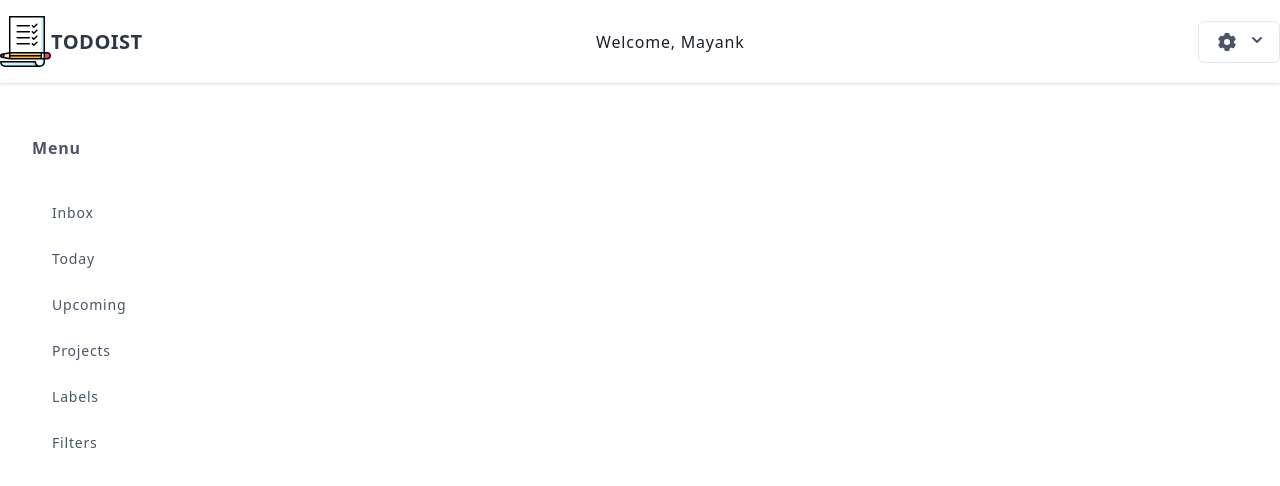
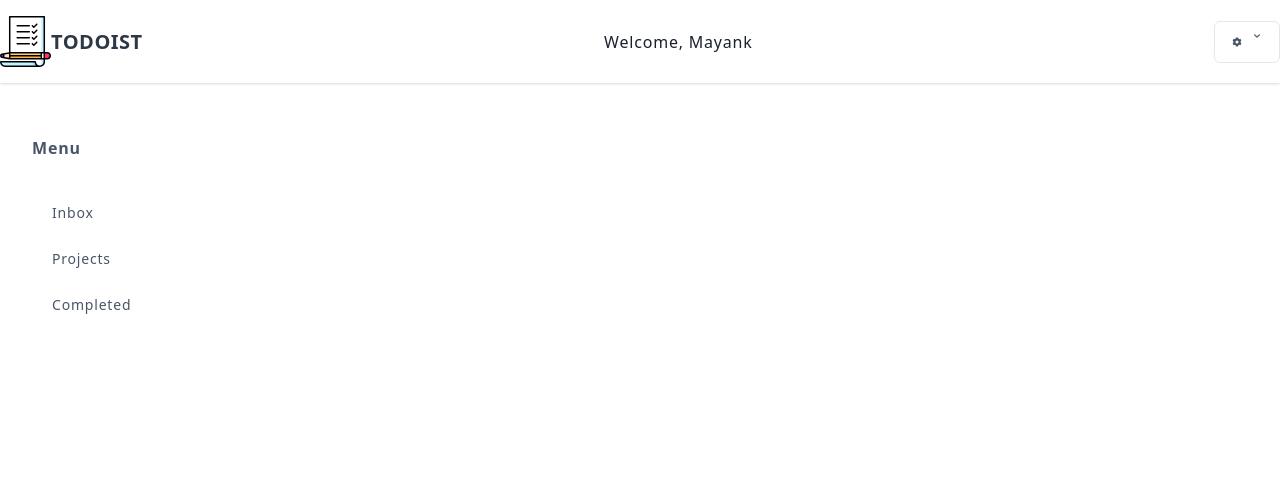
Before and after one commit to AltCampus/todoist-clone, a React (Create React App) app: page /dashboard in a window 1280 px wide. Shown: the top 486 px of the page. Built offline with nearby package versions, Linux system fonts and the light colour scheme.

Commit message:
remove calendar, filter. today, add completed tasks, moved svg to separate folder

```diff
--- /dev/null
+++ b/src/Components/CompletedTasks.js
@@ -0,0 +1,15 @@
+import React, { useState } from "react";
+
+function Filters() {
+  return (
+    <div className="md:w-2/3">
+      <div>
+        <label className="inline-flex items-center cursor-pointer">
+          <i className="fas fa-check-circle" />
+          <span className="ml-2 line-through">Task #1</span>
+        </label>
+      </div>
+    </div>
+  );
+}
+export default Filters;
--- a/src/Components/Dashboard.js
+++ b/src/Components/Dashboard.js
@@ -1,11 +1,11 @@
 import React, { useState } from "react";
 import { Link } from "react-router-dom";
-import Filters from "./Filters";
+import CompletedTasks from "./CompletedTasks";
 import Inbox from "./Inbox";
-import Today from "./Today";
-import Upcoming from "./Upcoming";
 import Projects from "./Projects";
-import Labels from "./Labels";
+import { ReactComponent as DashBoardLogo1 } from "../assets/images/dashBoardLogo1.svg";
+import { ReactComponent as BigTodoistLogo } from "../assets/images/todoistLogoBig.svg";
+import { ReactComponent as DashBoardDropDown } from "../assets/images/dashBoardDropDown.svg";
 
 function Dashboard(props) {
   const [dropdown, setDropdown] = useState(false);
@@ -16,11 +16,8 @@ function Dashboard(props) {
   };
   const List = [
     { name: "Inbox", component: <Inbox /> },
-    { name: "Today", component: <Today /> },
-    { name: "Upcoming", component: <Upcoming /> },
     { name: "Projects", component: <Projects /> },
-    { name: "Labels", component: <Labels /> },
-    { name: "Filters", component: <Filters /> },
+    { name: "Completed", component: <CompletedTasks /> },
   ];
   const handleChange = (list) => {
     setActiveList(list.name);
@@ -37,60 +34,7 @@ function Dashboard(props) {
                 className="flex items-center tracking-wide no-underline hover:no-underline font-bold text-gray-800 text-xl "
                 to="/"
               >
-                <svg
-                  xmlns="http://www.w3.org/2000/svg"
-                  id="Capa_1"
-                  enableBackground="new 0 0 512 512"
-                  height="51"
-                  viewBox="0 0 512 512"
-                  width="51"
-                >
-                  <g>
-                    <path
-                      d="m324.5 269.5-227 190h-90c0 24.853 20.147 45 45 45h317z"
-                      fill="#c4f3ff"
-                    />
-                    <path
-                      d="m324.5 269.5v190c0 24.853 20.147 45 45 45h30v-235z"
-                      fill="#acd2f6"
-                    />
-                    <path
-                      d="m384.5 37.5v464.429c4.693 1.659 9.739 2.571 15 2.571 24.853 0 45-20.147 45-45v-452h-30z"
-                      fill="#c4f3ff"
-                    />
-                    <path
-                      d="m97.5 7.5v452h257c0 19.592 12.524 36.25 30 42.429 17.476-6.179 30-22.837 30-42.429v-452z"
-                      fill="#fff"
-                    />
-                    <path
-                      d="m474.5 369.5h-30l-30 30 30 30h30c16.569 0 30-13.431 30-30s-13.431-30-30-30z"
-                      fill="#ff336d"
-                    />
-                    <path
-                      d="m37.5 381.273-17.904 3.513c-6.893 1.354-12.096 7.424-12.096 14.714s5.203 13.36 12.096 14.713l17.904 3.513 20-18.227z"
-                      fill="#4e4cd3"
-                    />
-                    <path
-                      d="m97.5 369.5-60 11.773v36.454l60 11.773 30-30z"
-                      fill="#ffe7b5"
-                    />
-                    <path d="m414.5 369.5-30 30 30 30h30v-60z" fill="#fff" />
-                    <path
-                      d="m97.5 399.5v30h317v-30l-158.5-20z"
-                      fill="#ffb44e"
-                    />
-                    <path d="m97.5 369.5h317v30h-317z" fill="#ffd06a" />
-                    <path d="m334.196 178.803c1.465 1.464 3.385 2.197 5.304 2.197s3.839-.732 5.304-2.197l30-30c2.929-2.929 2.929-7.678 0-10.606-2.93-2.929-7.678-2.929-10.607 0l-24.697 24.697-9.696-9.697c-2.93-2.929-7.678-2.929-10.607 0s-2.929 7.678 0 10.606z" />
-                    <path d="m334.196 118.803c1.465 1.464 3.385 2.197 5.304 2.197s3.839-.732 5.304-2.197l30-30c2.929-2.929 2.929-7.678 0-10.606-2.93-2.929-7.678-2.929-10.607 0l-24.697 24.697-9.696-9.697c-2.93-2.929-7.678-2.929-10.607 0s-2.929 7.678 0 10.606z" />
-                    <path d="m172.5 166h122c4.143 0 7.5-3.358 7.5-7.5s-3.357-7.5-7.5-7.5h-122c-4.143 0-7.5 3.358-7.5 7.5s3.357 7.5 7.5 7.5z" />
-                    <path d="m334.196 238.803c1.465 1.464 3.385 2.197 5.304 2.197s3.839-.732 5.304-2.197l30-30c2.929-2.929 2.929-7.678 0-10.606-2.93-2.929-7.678-2.929-10.607 0l-24.697 24.697-9.696-9.697c-2.93-2.929-7.678-2.929-10.607 0s-2.929 7.678 0 10.606z" />
-                    <path d="m334.196 298.803c1.465 1.464 3.385 2.197 5.304 2.197s3.839-.732 5.304-2.197l30-30c2.929-2.929 2.929-7.678 0-10.606-2.93-2.929-7.678-2.929-10.607 0l-24.697 24.697-9.696-9.697c-2.93-2.929-7.678-2.929-10.607 0s-2.929 7.678 0 10.606z" />
-                    <path d="m172.5 106h122c4.143 0 7.5-3.358 7.5-7.5s-3.357-7.5-7.5-7.5h-122c-4.143 0-7.5 3.358-7.5 7.5s3.357 7.5 7.5 7.5z" />
-                    <path d="m172.5 226h122c4.143 0 7.5-3.358 7.5-7.5s-3.357-7.5-7.5-7.5h-122c-4.143 0-7.5 3.358-7.5 7.5s3.357 7.5 7.5 7.5z" />
-                    <path d="m172.5 286h122c4.143 0 7.5-3.358 7.5-7.5s-3.357-7.5-7.5-7.5h-122c-4.143 0-7.5 3.358-7.5 7.5s3.357 7.5 7.5 7.5z" />
-                    <path d="m474.5 362h-22.5v-354.5c0-4.142-3.357-7.5-7.5-7.5h-347c-4.143 0-7.5 3.358-7.5 7.5v355.828l-71.849 14.099c-10.517 2.065-18.151 11.348-18.151 22.073s7.634 20.008 18.151 22.073l77.904 15.287c.476.093.96.14 1.444.14h339.501v22.5c0 20.678-16.822 37.5-37.5 37.5s-37.5-16.822-37.5-37.5c0-4.142-3.357-7.5-7.5-7.5h-347c-4.143 0-7.5 3.358-7.5 7.5 0 28.949 23.552 52.5 52.5 52.5h347c28.948 0 52.5-23.551 52.5-52.5v-22.5h22.5c20.678 0 37.5-16.822 37.5-37.5s-16.822-37.5-37.5-37.5zm-422 135c-18.109 0-33.262-12.905-36.747-30h331.781c1.677 11.673 7.208 22.118 15.259 30zm384.5-482v347h-332v-347zm-332 392h302v15h-302zm302-15h-302v-15h302zm-317 28.385-45-8.83v-24.111l45-8.83zm-75-20.885c0-3.574 2.54-6.667 6.04-7.354l8.96-1.758v18.224l-8.96-1.758c-3.5-.687-6.04-3.78-6.04-7.354zm407 22.5v-45h15v45zm52.5 0h-22.5v-45h22.5c12.406 0 22.5 10.093 22.5 22.5s-10.094 22.5-22.5 22.5z" />
-                  </g>
-                </svg>
+                <BigTodoistLogo />
                 TODOIST
                 <br />
               </Link>
@@ -110,29 +54,8 @@ function Dashboard(props) {
                         onClick={() => activeDropdown()}
                         onBlur={() => activeDropdown(true)}
                       >
-                        <svg
-                          width="24"
-                          height="24"
-                          viewBox="0 0 24 24"
-                          className="gear_normal"
-                        >
-                          <path
-                            fill="currentColor"
-                            fillRule="nonzero"
-                            d="M16.523 6.38l1.193-.598a1 1 0 0 1 1.314.394l1.529 2.648a1 1 0 0 1-.317 1.335l-1.204.793a7.263 7.263 0 0 1-.026 2.079l1.23.81a1 1 0 0 1 .317 1.335l-1.529 2.648a1 1 0 0 1-1.314.394l-1.345-.674a7.194 7.194 0 0 1-1.757 1.027l-.087 1.488a1 1 0 0 1-.998.941H10.47a1 1 0 0 1-.998-.941L9.39 18.65a7.188 7.188 0 0 1-1.883-1.045l-1.223.613a1 1 0 0 1-1.314-.394l-1.529-2.648a1 1 0 0 1 .317-1.335l1.05-.692a7.242 7.242 0 0 1-.03-2.318l-1.02-.672a1 1 0 0 1-.317-1.335L4.97 6.176a1 1 0 0 1 1.314-.394l1.068.536a7.191 7.191 0 0 1 2.05-1.173l.071-1.204A1 1 0 0 1 10.471 3h3.058a1 1 0 0 1 .998.941l.075 1.283a7.197 7.197 0 0 1 1.921 1.156zM12 15a3 3 0 1 0 0-6 3 3 0 0 0 0 6z"
-                          ></path>
-                        </svg>
-                        <svg
-                          className="-mr-1 ml-2 h-5 w-5"
-                          viewBox="0 0 20 20"
-                          fill="currentColor"
-                        >
-                          <path
-                            fillRule="evenodd"
-                            d="M5.293 7.293a1 1 0 011.414 0L10 10.586l3.293-3.293a1 1 0 111.414 1.414l-4 4a1 1 0 01-1.414 0l-4-4a1 1 0 010-1.414z"
-                            clipRule="evenodd"
-                          />
-                        </svg>
+                        <DashBoardLogo1 />
+                        <DashBoardDropDown />
                         {/* List of dropdown */}
                         <div
                           className={`${
@@ -174,7 +97,9 @@ function Dashboard(props) {
         {/* <!--Container--> */}
         <div className="container w-full flex flex-wrap mx-auto px-2 pt-8 lg:pt-16 mt-16">
           <div className="w-full lg:w-1/5 px-6 text-xl text-gray-800 leading-normal">
-            <p className="text-base font-bold py-2 lg:pb-6 text-gray-700">Menu</p>
+            <p className="text-base font-bold py-2 lg:pb-6 text-gray-700">
+              Menu
+            </p>
             <div className="block lg:hidden sticky inset-0"></div>
             <div style={{ top: "6em" }} id="menu-content">
               <ul className="list-reset py-2 md:py-0">
@@ -190,7 +115,9 @@ function Dashboard(props) {
                       }`}
                     >
                       <a className="block pl-4 align-middle text-gray-700 no-underline hover:text-orange-600">
-                        <span className="pb-1 md:pb-0 text-sm">{list.name}</span>
+                        <span className="pb-1 md:pb-0 text-sm">
+                          {list.name}
+                        </span>
                       </a>
                     </li>
                   );
--- a/src/Components/Filters.js
+++ /dev/null
@@ -1,5 +0,0 @@
-import React from "react";
-function Filters() {
-  return <div>Filters</div>;
-}
-export default Filters;
--- a/src/Components/Home.js
+++ b/src/Components/Home.js
@@ -56,7 +56,7 @@ function Home(props) {
             className="order-2 md:order-3 flex items-center"
             id="nav-content"
           >
-            {localStorage.length ? (
+            {localStorage.adminSecret && localStorage.endPoint ? (
               <>
                 Welcome, Mayank{/*{props.data.user.nickname} */}
                 <div className="inline-block no-underline hover:text-black hover:underline py-2 px-4">
--- a/src/Components/Inbox.js
+++ b/src/Components/Inbox.js
@@ -1,7 +1,7 @@
 import React, { useState } from "react";
 import { NavLink } from "react-router-dom";
 import { ADD_PERSONAL_TASK } from "../queries/index";
-
+import CompletedTasks from "./CompletedTasks";
 import { useMutation } from "@apollo/react-hooks";
 
 import Todo from "./Todo";
@@ -12,6 +12,17 @@ function Inbox() {
   const [input, setInput] = useState(false);
   const [tasks, setTasks] = useState(initialTask);
   const [insertedData, setInsertedDats] = useState({});
+  const [dropDown, setdropDown] = useState(false);
+  const [showTask, setCompletedTask] = useState(false);
+
+  const showDropdown = () => {
+    setdropDown(!dropDown);
+  };
+
+  const showCompleted = () => {
+    setCompletedTask(!showTask);
+  };
+
   const [addTask, { loading, error }, data] = useMutation(ADD_PERSONAL_TASK, {
     update: (
       proxy,
@@ -79,13 +90,41 @@ function Inbox() {
                   <i className="fas fa-plus"></i>
                 </NavLink>
               </li>
-              <li className="nav-item">
-                <NavLink
-                  className="px-3 py-2 flex text-xs uppercase font-bold leading-snug text-black hover:opacity-75"
-                  to="#pablo"
-                >
-                  <i className="fas fa-ellipsis-h"></i>
-                </NavLink>
+              <li className="nav-item ml-1">
+                <i
+                  class="fas fa-ellipsis-v cursor-pointer"
+                  onClick={showDropdown}
+                />
+                {dropDown ? (
+                  <div className="origin-top-right absolute right-0 mt-2 w-56 rounded-md shadow-lg">
+                    <div className="rounded-md bg-white shadow-xs">
+                      <div
+                        className="py-1"
+                        role="menu"
+                        aria-orientation="vertical"
+                        aria-labelledby="options-menu"
+                      >
+                        <NavLink
+                          to="#"
+                          className="block px-4 py-2 text-sm leading-5 text-gray-700 hover:bg-gray-100 hover:text-gray-900 focus:outline-none focus:bg-gray-100 focus:text-gray-900"
+                          role="menuitem"
+                          onClick={showCompleted}
+                        >
+                          Show Completed Tasks
+                        </NavLink>
+                        <NavLink
+                          to="#"
+                          className="block px-4 py-2 text-sm leading-5 text-gray-700 hover:bg-gray-100 hover:text-gray-900 focus:outline-none focus:bg-gray-100 focus:text-gray-900"
+                          role="menuitem"
+                        >
+                          Delete
+                        </NavLink>
+                      </div>
+                    </div>
+                  </div>
+                ) : (
+                  ""
+                )}
               </li>
             </ul>
           </div>
@@ -116,6 +155,7 @@ function Inbox() {
         ) : (
           ""
         )}
+        {showTask ? <CompletedTasks /> : ""}
       </div>
     </>
   );
--- a/src/Components/Labels.js
+++ /dev/null
@@ -1,5 +0,0 @@
-import React from "react";
-function Labels() {
-  return <div>Labels</div>;
-}
-export default Labels;
--- a/src/Components/Today.js
+++ /dev/null
@@ -1,5 +0,0 @@
-import React from "react";
-function Today() {
-  return <div>Today</div>;
-}
-export default Today;
--- a/src/Components/Upcoming.js
+++ /dev/null
@@ -1,7 +0,0 @@
-import React from "react";
-
-function Upcoming() {
-  return <div>Upcoming</div>;
-}
-
-export default Upcoming;
```
Also changed, not shown: src/assets/images/dashBoardDropDown.svg (added), src/assets/images/dashBoardLogo1.svg (added).
